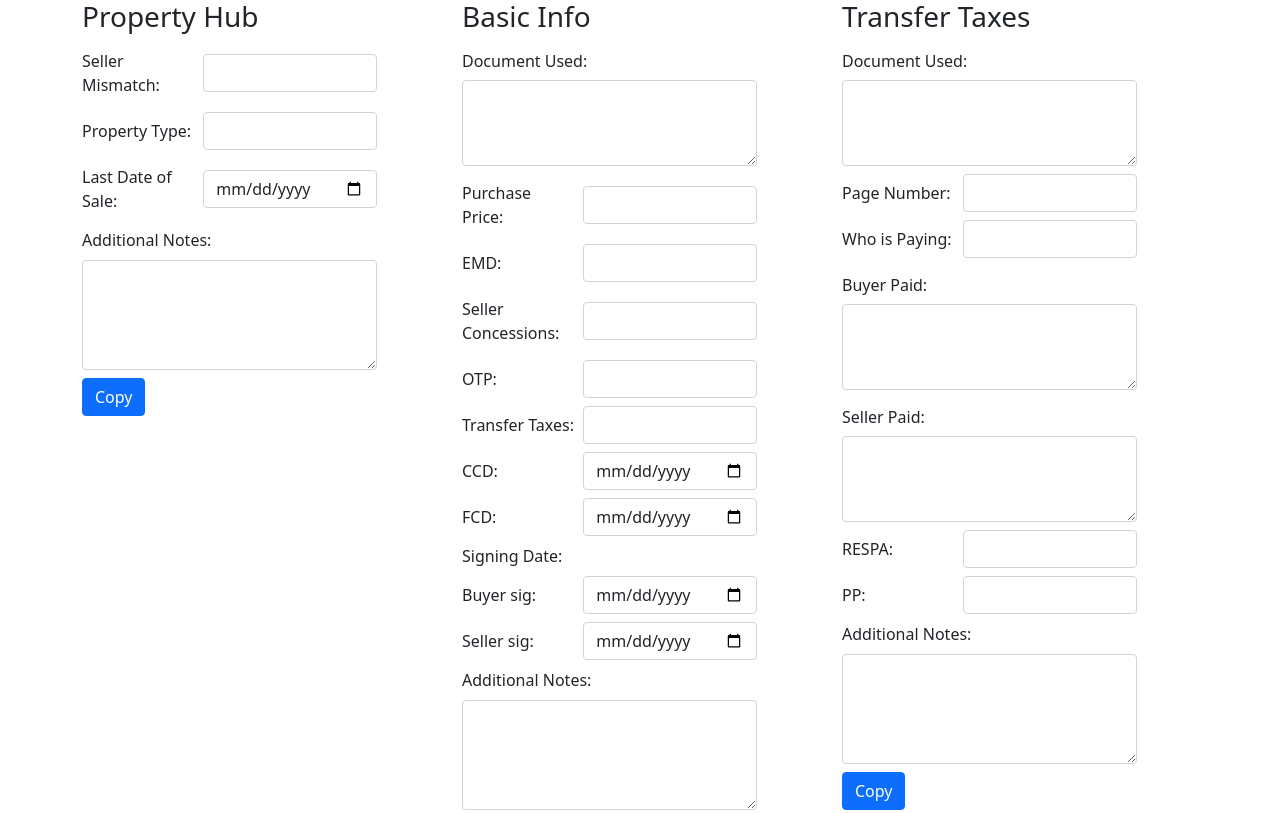
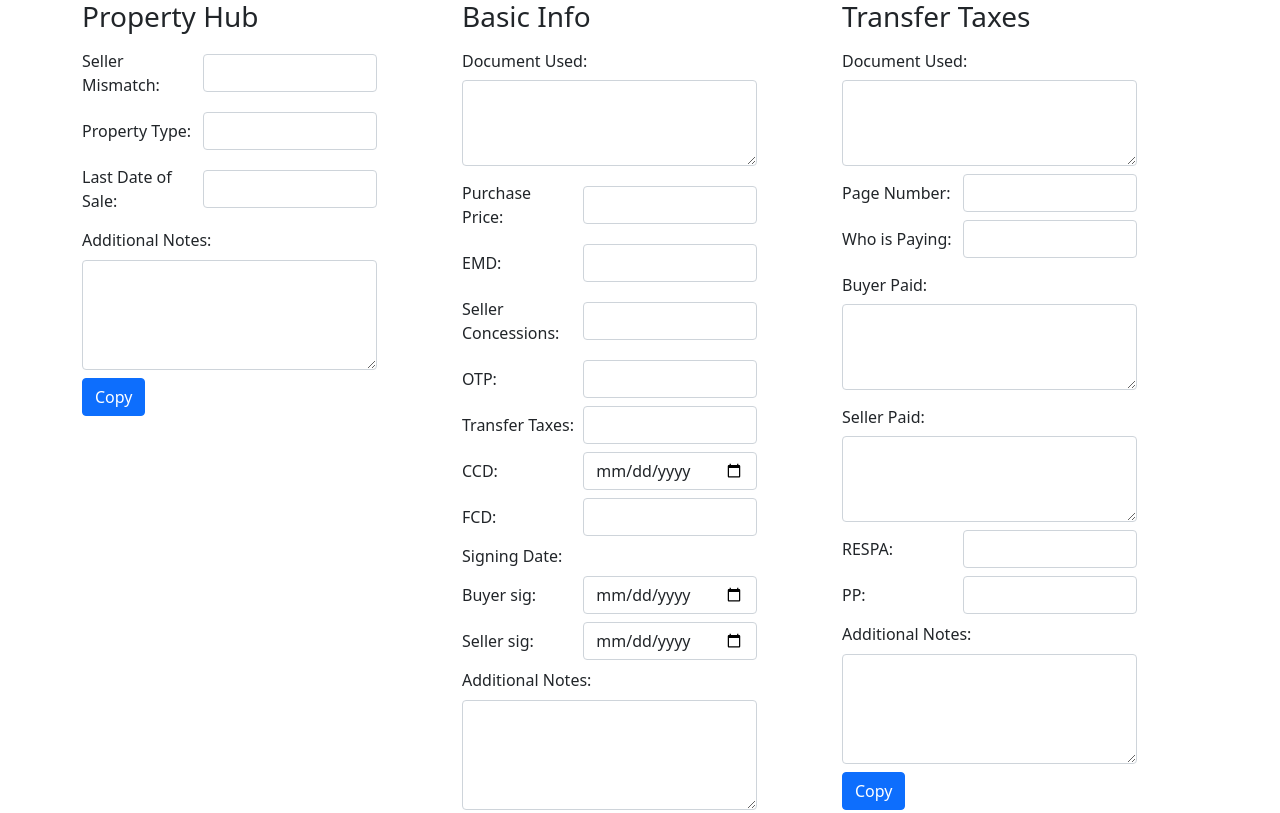
Before and after one commit to pizzo1jr/par-form, a plain HTML site: page index.html in a window 1280 px wide. Shown: the top 813 px of the page. Drawn offline with nearby package versions, Linux system fonts and the light colour scheme.

Commit message:
fixed dates for FCD and last date of purchase

```diff
--- a/index.html
+++ b/index.html
@@ -35,7 +35,7 @@
                         <label for="lastDateOfSale" class="col-form-label">Last Date of Sale:</label>
                     </div>
                     <div class="col-md-6">
-                        <input type="date" id="lastDateOfSale" class="form-control">
+                        <input type="text" id="lastDateOfSale" class="form-control">
                     </div>
                     <div class="col-md-10">
                         <label for="phAdditinalNotes" class="form-label">Additional Notes:</label>
@@ -93,7 +93,7 @@
                         <label for="infoFcd" class="col-form-label">FCD:</label>
                     </div>
                     <div class="col-md-6">
-                        <input type="date" id="infoFcd" class="form-control">
+                        <input type="text" id="infoFcd" class="form-control">
                     </div>
                     <div class="col-md-10">
                         Signing Date:
```
